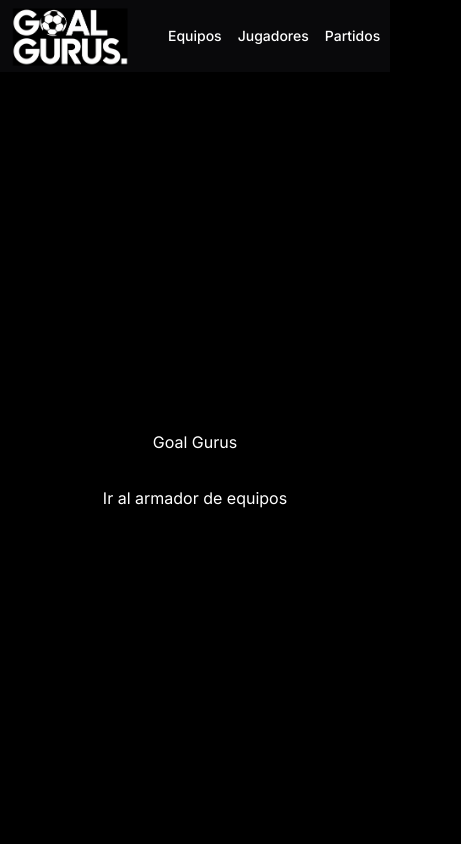
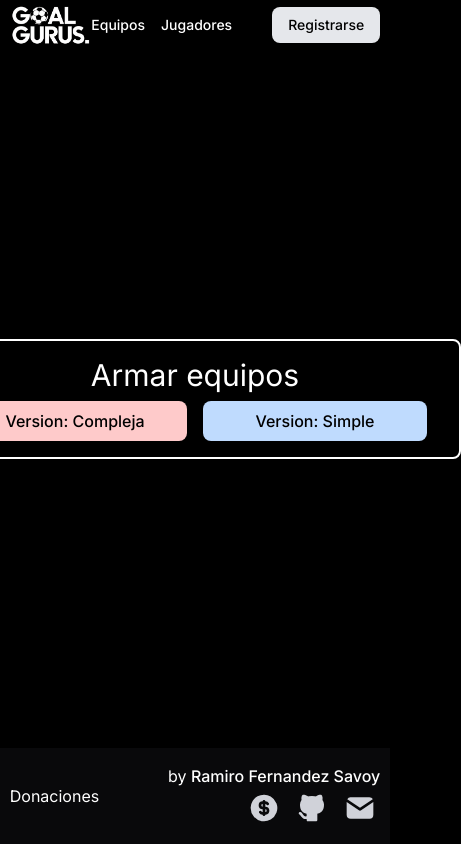
Before and after one commit to ramirofernandezsavoy/gg-teamshuffler, a Next.js app: page / in a window 390 px wide. Shown: the top 844 px of the page, 461 px wide, since content can reach past the window. Built offline with nearby package versions, Linux system fonts and the light colour scheme.

Commit message:
first release

```diff
--- a/src/app/globals.css
+++ b/src/app/globals.css
@@ -10,3 +10,44 @@
 /* *, ::after, ::before{
     border: green 1px solid;
 } */
+
+/* 1. Use a more-intuitive box-sizing model */
+*, *::before, *::after {
+    box-sizing: border-box;
+  }
+  /* 2. Remove default margin */
+  * {
+    margin: 0;
+  }
+  body {
+    /* 3. Add accessible line-height */
+    line-height: 1.5;
+    /* 4. Improve text rendering */
+    -webkit-font-smoothing: antialiased;
+  }
+  /* 5. Improve media defaults */
+  img, picture, video, canvas, svg {
+    display: block;
+    max-width: 100%;
+  }
+  /* 6. Inherit fonts for form controls */
+  input, button, textarea, select {
+    font: inherit;
+  }
+  /* 7. Avoid text overflows */
+  p, h1, h2, h3, h4, h5, h6 {
+    overflow-wrap: break-word;
+  }
+  /* 8. Improve line wrapping */
+  p {
+    text-wrap: pretty;
+  }
+  h1, h2, h3, h4, h5, h6 {
+    text-wrap: balance;
+  }
+  /*
+    9. Create a root stacking context
+  */
+  #root, #__next {
+    isolation: isolate;
+  }
--- a/src/app/layout.tsx
+++ b/src/app/layout.tsx
@@ -1,18 +1,16 @@
 import type { Metadata } from "next";
 import "./globals.css";
-import { Inter } from 'next/font/google'
+import { Inter } from "next/font/google";
 import Nav from "@/components/Nav";
 import Footer from "@/components/Footer";
-import { Toaster } from "@/components/ui/toaster"
-
-
+import { Toaster } from "@/components/ui/toaster";
 
 export const metadata: Metadata = {
   title: "Goal Gurus",
   description: "Goal Gurus is a platform for setting and achieving goals.",
 };
 
-const inter = Inter({ subsets: ['latin'] })
+const inter = Inter({ subsets: ["latin"] });
 
 export default function RootLayout({
   children,
@@ -21,12 +19,19 @@
 }>) {
   return (
     <html lang="en" className={inter.className}>
-      <body
-        className={`antialiased bg-black text-white`}
-      >
-        <Nav />
+      <body className={`antialiased bg-black text-white min-h-[100dvh] flex flex-col`}>
+
+        <header className="">
+          <Nav />
+        </header>
+
+        <main className="grow flex flex-col justify-center">
           {children}
-        <Footer />
+        </main>
+
+        <div>
+          <Footer />
+        </div>
         <Toaster />
       </body>
     </html>
--- a/src/app/page.tsx
+++ b/src/app/page.tsx
@@ -2,11 +2,21 @@
 
 export default function Home() {
   return (
-    <div className="grid grid-rows-[20px_1fr_20px] items-center justify-items-center min-h-screen p-8 pb-20 gap-16 sm:p-20]">
-      <main className="flex flex-col gap-8 row-start-2 items-center sm:items-start">
-          <h1 className="text-white">Goal Gurus</h1>
-          <Link href="/teams">Ir al armador de equipos</Link>
-      </main>
+    <div className="wrapper">
+      <section className="flex flex-col justify-center items-center">
+          <div className="border-white rounded-lg border-2 px-8 py-4">
+            <h2 className="text-center text-3xl">Armar equipos</h2>
+            <div className="flex gap-4 mt-2">
+              <Link href="/teams" className="flex flex-col items-center justify-center bg-red-200 hover:bg-red-400 duration-200 px-4 py-2 w-56 text-black rounded-lg font-medium">
+                Version: Compleja
+              </Link>
+              <Link href="/teams" className="flex flex-col items-center justify-center bg-blue-200 hover:bg-blue-400 duration-200 px-4 py-2 w-56 text-black rounded-lg font-medium">
+                Version: Simple
+              </Link>
+            </div>
+          </div>
+
+      </section>
     </div>
   );
 }
--- /dev/null
+++ b/src/app/players/page.tsx
@@ -0,0 +1,17 @@
+
+
+export default function page() {
+  return (
+    <section className="wrapper min-h-[75dvh]">
+        <div>
+            <h2 className="text-2xl mt-4">Mis jugadores</h2>
+            <p className="text-white/70">
+                Ingresá y guarda los jugadores que quieras agregar a tu lista.
+            </p>
+        </div>
+        <div className="border border-white rounded-lg px-x py-4 max-w-[600px] mx-auto mt-12">
+            <p className="text-xl text-center">Funcionalidad en desarrollo</p>
+        </div>
+    </section>
+  )
+}
--- a/src/app/teams/page.tsx
+++ b/src/app/teams/page.tsx
@@ -8,7 +8,7 @@
 
 export default function Teams() {
   return (
-    <div className="wrapper min-h-[80dvh]">
+    <div className="wrapper min-h-[700px]">
         <div>
             <h2 className="text-2xl mt-4">Armá tus equipos</h2>
             <p className="text-white/70">
--- a/src/components/Footer.tsx
+++ b/src/components/Footer.tsx
@@ -7,8 +7,8 @@
 
 export default function Footer() {
   return (
-    <section className="bg-zinc-950 h-24">
-        <footer className="wrapper flex justify-between items-center h-full">
+    <section className="bg-zinc-950 py-4">
+        <footer className="wrapper flex justify-between items-center ">
             <div>
                 Donaciones
             </div>
--- a/src/components/Nav.tsx
+++ b/src/components/Nav.tsx
@@ -4,16 +4,17 @@
 
 export default function Nav() {
   return (
-    <nav className="w-screen text-center sticky top-0 z-10 bg-zinc-950">
+    <nav className="w-screen text-center sticky top-0 z-10">
       <section className="flex items-center justify-between wrapper">
         <Link href="/">
         <Image src={logo} alt="Logo Goal Gurus" height={120} width={120} />
         </Link>
 
-        <ul className="flex text-sm gap-4 md:gap-6 text-white font-medium">
-          <Link href="/teams">Equipos</Link>
-          <Link href="/players">Jugadores</Link>
-          <Link href="/games">Partidos</Link>
+        <ul className="flex text-sm items-center gap-4 md:gap-6 text-white font-medium">
+          <Link className="hover:text-gray-200" href="/teams">Equipos</Link>
+          <Link className="hover:text-gray-200"href="/players">Jugadores</Link>
+          {/* <Link className="hover:text-gray-200"href="/games">Partidos</Link> */}
+          <Link className="bg-gray-200 text-black rounded-lg px-4 py-2 ml-6 hover:bg-gray-300" href="/register">Registrarse</Link>
         </ul>
       </section>
     </nav>
```
